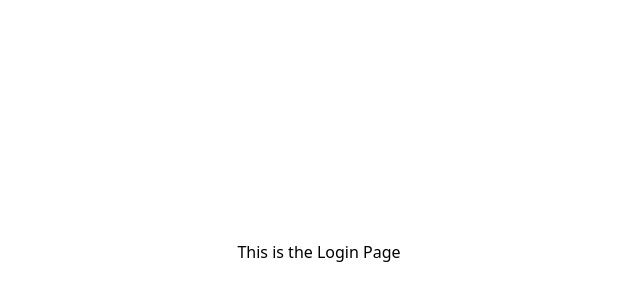
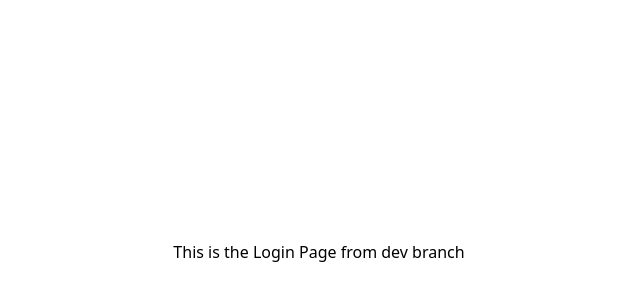
Before and after one commit to Jhoneric12/worldbex, a React (Vite) app: page /login in a window 1280 px wide. Shown: the part 148-448 px from the top of the page, without its empty margins (321-961 px from the left). Built offline with nearby package versions, Linux system fonts and the light colour scheme; a web font is replaced by a local one.

Commit message:
modified login.jsx from dev branch

```diff
--- a/src/pages/landingPage/Login.jsx
+++ b/src/pages/landingPage/Login.jsx
@@ -1,7 +1,7 @@
 const Login = () => {
   return (
     <div className="flex min-h-screen items-center justify-center">
-      <h1>This is the Login Page</h1>
+      <h1>This is the Login Page from dev branch</h1>
     </div>
   );
 };
```
